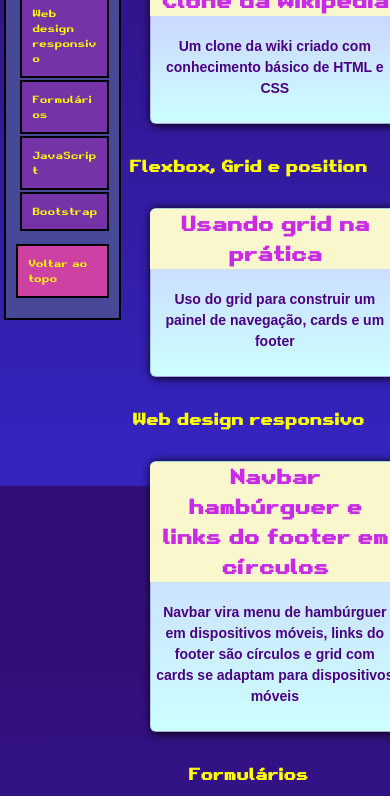
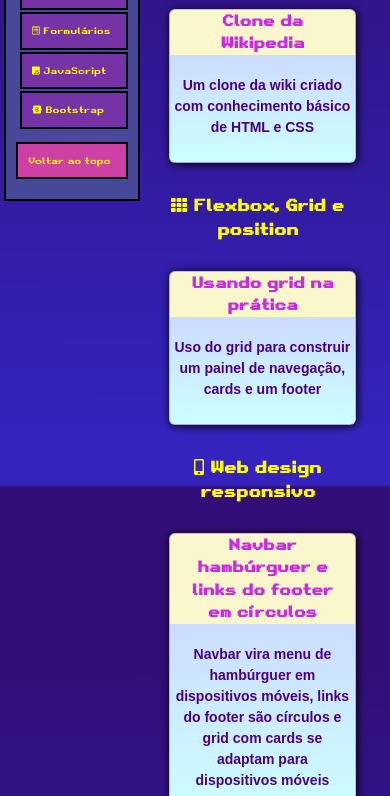
Before and after one commit to annchan4/portfolio, a plain HTML site: page index.html in a window 390 px wide. Shown: the part 358-1154 px from the top of the page. Drawn offline with nearby package versions, Linux system fonts and the light colour scheme.

Commit message:
ajuste de font-size no sideMenuAndCardsPage.css (e tirei um dos breakpoints) e coloquei icones do font-awesome no index

```diff
--- a/css/sideMenuAndCardsPage.css
+++ b/css/sideMenuAndCardsPage.css
@@ -239,14 +239,19 @@ footer ul a
     /*coisas da grid que engloba tudo*/
     .grid-engloba-tudo
     {
-        padding-left:32%;
+        padding-left:37%;
         padding-right:5%;
+    }
+
+    .textoSecaoPortfolio
+    {
+        text-align: center;
     }
 
     /*coisas do navPanelLateral*/
     .gridItem-navPanelLateral
     {
-        width:30%;
+        width:35%;
     }
 
     #textoDescricao
@@ -255,7 +260,7 @@ footer ul a
     }
     .gridItem-navPanelLateral ul li,#botao-hyperlink-voltar-ao-topo
     {
-        font-size: 10px;
+        font-size: 9px;
     }
 
     .cards
@@ -267,31 +272,14 @@ footer ul a
         width:auto;
         flex-wrap: wrap; /*no celular, eu quero que os itens estejam um em cada linha, se n tiver espaco, passa para baixo*/
     }
-}
-
-@media (max-width: 380px)
-{
-    #navPanelLateralTitulo
-    {
-        font-size: 3vw;
-    }
-    #textoDescricao
-    {
-        font-size: 3vw;
-    }
-
-    .gridItem-navPanelLateral ul li,#botao-hyperlink-voltar-ao-topo
-    {
-        font-size: 10px;
-    }
-
-    .card
-    {
-        width:200px;
-    }
 
     .tituloCard
     {
         font-size: 15px;
     }
+
+    .card
+    {
+        width:100%;
+    }
 }
--- a/index.html
+++ b/index.html
@@ -13,6 +13,8 @@
     <link href="https://cdn.jsdelivr.net/npm/bootstrap@5.3.0-alpha1/dist/css/bootstrap.min.css" rel="stylesheet" integrity="sha384-GLhlTQ8iRABdZLl6O3oVMWSktQOp6b7In1Zl3/Jr59b6EGGoI1aFkw7cmDA6j6gD" crossorigin="anonymous">
     <link rel="stylesheet" href="https://cdn.jsdelivr.net/npm/bootstrap-icons@1.10.3/font/bootstrap-icons.css">
 
+    <!---font-awesome-->
+    <link rel="stylesheet" href="https://cdnjs.cloudflare.com/ajax/libs/font-awesome/5.15.4/css/all.min.css" integrity="sha512-1ycn6IcaQQ40/MKBW2W4Rhis/DbILU74C1vSrLJxCq57o941Ym01SwNsOMqvEBFlcgUa6xLiPY/NS5R+E6ztJQ==" crossorigin="anonymous" referrerpolicy="no-referrer" />
 
     <title>Projetos principais</title>
 </head>
@@ -54,19 +56,19 @@
         <div class="gridItem-navPanelLateral">
                 <p id="navPanelLateralTitulo" class="mt-2">Seções</p>
                 <ul>
-                    <li><a href="#secaoPortfolio1">HTML e CSS</a></li>
-                    <li><a href="#secaoPortfolio2">Flexbox, Grid e position</a></li>
-                    <li><a href="#secaoPortfolio3">Web design responsivo</a></li>
-                    <li><a href="#secaoPortfolio4">Formulários</a></li>
-                    <li><a href="#secaoPortfolio5">JavaScript</a></li>
-                    <li><a href="#secaoPortfolio6">Bootstrap</a></li>
+                    <li><a href="#secaoPortfolio1"><i class="fab fa-html5"></i> HTML e CSS</a></li>
+                    <li><a href="#secaoPortfolio2"><i class="fas fa-th"></i> Flexbox, Grid e position</a></li>
+                    <li><a href="#secaoPortfolio3"><i class="fas fa-mobile-alt"></i> Web design responsivo</a></li>
+                    <li><a href="#secaoPortfolio4"><i class="fab fa-wpforms"></i> Formulários</a></li>
+                    <li><a href="#secaoPortfolio5"><i class="fab fa-js-square"></i> JavaScript</a></li>
+                    <li><a href="#secaoPortfolio6"><i class="fab fa-bootstrap"></i> Bootstrap</a></li>
                 </ul>
                 <div id="botao-hyperlink-voltar-ao-topo"><a href="#">Voltar ao topo</a></div>
         </div>
         <p class="fs-1" id="pageTitle">Projetos principais</p>
         <div id="textoDescricao" class="fs-6 mb-3">Alguns exemplos do meu conhecimento como front-end developer</div>
         <br/>
-        <div class="textoSecaoPortfolio" id="secaoPortfolio1">HTML e CSS</div>
+        <div class="textoSecaoPortfolio" id="secaoPortfolio1"><i class="fab fa-html5"></i> HTML e CSS</div>
         <div class="cards">
             <div class="card">
                 <div class="tituloCard"><a href="exemplos-portfolio/HTML5 + CSS3 - Fundamentos/CloneWikipedia/index.html">Clone da Wikipedia</a></div>
@@ -75,7 +77,7 @@
                 </div>
             </div>
         </div>
-        <div class="textoSecaoPortfolio" id="secaoPortfolio2">Flexbox, Grid e position</div>
+        <div class="textoSecaoPortfolio" id="secaoPortfolio2"><i class="fas fa-th"></i> Flexbox, Grid e position</div>
         <div class="cards">
             <div class="card">
                 <div class="tituloCard"><a href="exemplos-portfolio/HTML5 + CSS3 - Grid/gridNavPanelCardsEFooter/index.html">Usando grid na prática</a></div>
@@ -85,7 +87,7 @@
             </div>
         </div>
 
-        <div class="textoSecaoPortfolio" id="secaoPortfolio3">Web design responsivo</div>
+        <div class="textoSecaoPortfolio" id="secaoPortfolio3"><i class="fas fa-mobile-alt"></i> Web design responsivo</div>
         <div class="cards">
             <div class="card">
                 <div class="tituloCard"><a href="exemplos-portfolio/HTML5 + CSS3 - Web design responsivo/navmenuHamburguerFooterComCirculosECardsGridAdaptamMobile/index.html">Navbar hambúrguer e links do footer em círculos</a></div>
@@ -95,7 +97,7 @@
             </div>
         </div>
 
-        <div class="textoSecaoPortfolio" id="secaoPortfolio4">Formulários</div>
+        <div class="textoSecaoPortfolio" id="secaoPortfolio4"><i class="fab fa-wpforms"></i> Formulários</div>
         <div class="cards">
             <div class="card">
                 <div class="tituloCard"><a href="exemplos-portfolio/HTML5 + CSS3 - Formulários/telaDeLoginEstilizada/index.html">Formulário de login</a></div>
@@ -105,7 +107,7 @@
             </div>
         </div>
 
-        <div class="textoSecaoPortfolio" id="secaoPortfolio5">JavaScript</div>
+        <div class="textoSecaoPortfolio" id="secaoPortfolio5"><i class="fab fa-js-square"></i> JavaScript</div>
         <div class="cards">
             <div class="card">
                 <div class="tituloCard"><a href="exemplos-portfolio/Javascript básico/jogoDaVelhaEmJavaScript/index.html">Jogo da velha</a></div>
@@ -126,7 +128,7 @@
                 </div>
             </div>
         </div>
-        <div class="textoSecaoPortfolio" id="secaoPortfolio6">Bootstrap</div>
+        <div class="textoSecaoPortfolio" id="secaoPortfolio6"><i class="fab fa-bootstrap"></i> Bootstrap</div>
         <div class="cards">
             <div class="card">
                 <div class="tituloCard"><a href="exemplos-portfolio/Bootstrap - Primeiros passos/gridEstilizandoTodoOSite/index.html">Grid estilizando todo o site</a></div>
@@ -136,5 +138,8 @@
             </div>
         </div>
     </section>
+
+    <!--font-awesome js-->
+    <script src="https://cdnjs.cloudflare.com/ajax/libs/font-awesome/5.15.4/js/all.min.js" integrity="sha512-Tn2m0TIpgVyTzzvmxLNuqbSJH3JP8jm+Cy3hvHrW7ndTDcJ1w5mBiksqDBb8GpE2ksktFvDB/ykZ0mDpsZj20w==" crossorigin="anonymous" referrerpolicy="no-referrer"></script>
 </body>
 </html>
```
